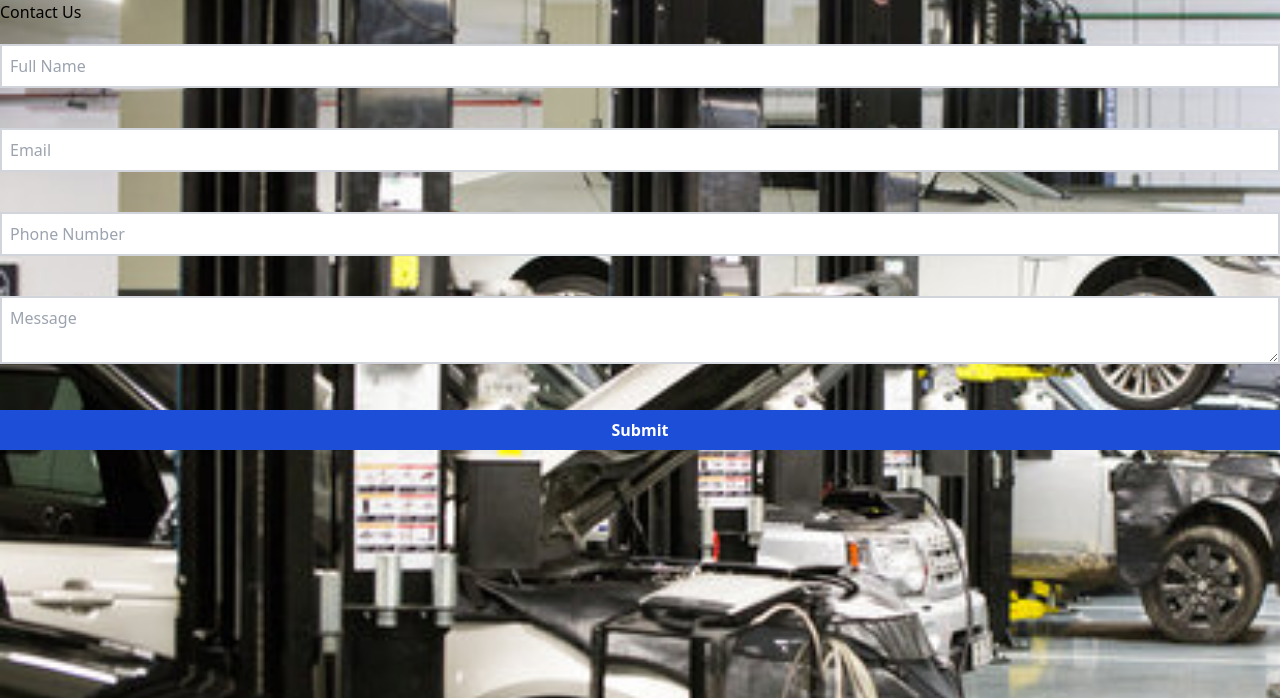
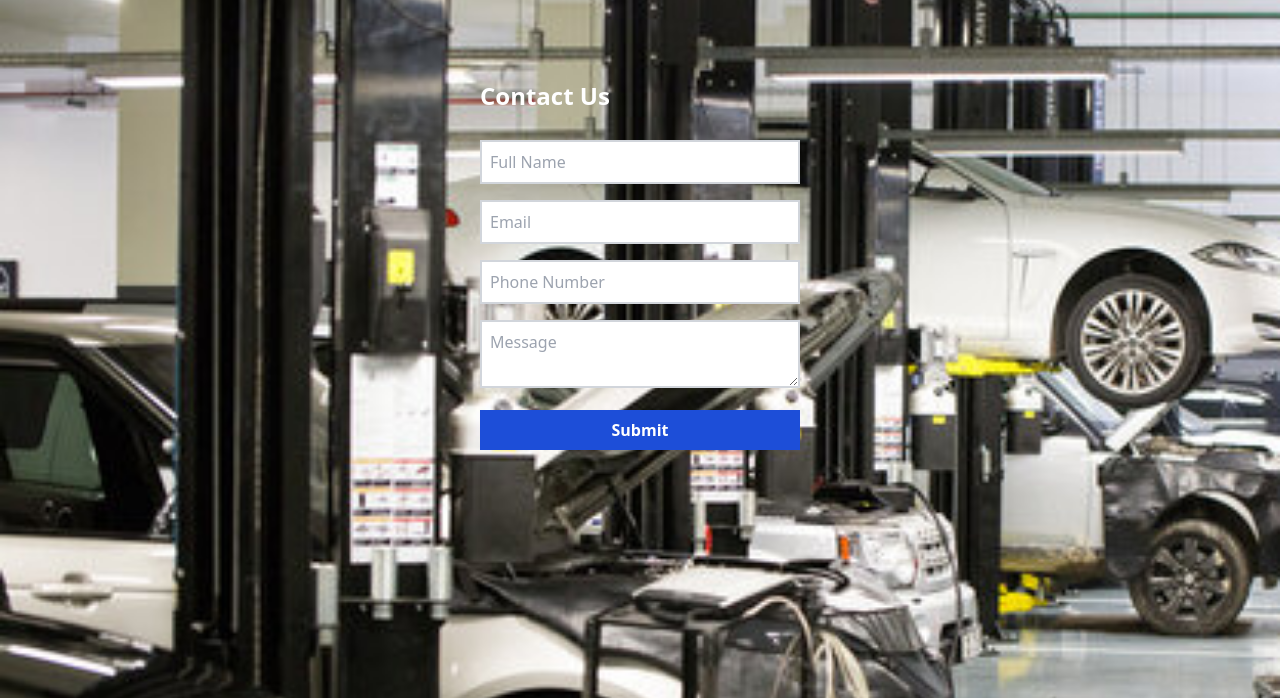
Before and after one commit to KooSL/Garage-Management, a PHP site: page /contact.php in a window 1280 px wide. Shown: the part 55-753 px from the top of the page. Run offline with PHP 8.4, Linux system fonts and the light colour scheme; some libraries are stand-ins or nearby versions.

Commit message:
Add files via upload

```diff
--- a/contact.php
+++ b/contact.php
@@ -2,26 +2,21 @@
 
 <body class="bg-[url('image/background.png')] bg-cover bg-no-repeat">
 
-
-
-<div class="">
+<div class="w-80 mx-auto my-20">
     <form action="" method="POST">
-        <p>Contact Us</p>
-        <input type="text" class="w-full p-2 my-5 border-2 border-gray-300" name="cntname" placeholder="Full Name">
-        <input type="email" class="w-full p-2 my-5 border-2 border-gray-300" name="cntemail" placeholder="Email">
-        <input type="text" class="w-full p-2 my-5 border-2 border-gray-300" name="cntphone" placeholder="Phone Number">
-        <textarea type="text" class="w-full p-2 my-5 border-2 border-gray-300" name="cntmessage" placeholder="Message"></textarea>
-        <input type="submit" name="submit" class="w-full p-2 my-5 bg-blue-700 text-white font-bold"></input>
+        <p class="text-white text-2xl font-bold mb-5">Contact Us</p>
+        <input type="text" class="w-full p-2 my-2 border-2 border-gray-300" name="cntname" placeholder="Full Name" required>
+        <input type="email" class="w-full p-2 my-2 border-2 border-gray-300" name="cntemail" placeholder="Email" required>
+        <input type="text" class="w-full p-2 my-2 border-2 border-gray-300" name="cntphone" placeholder="Phone Number">
+        <textarea type="text" class="w-full p-2 my-2 border-2 border-gray-300" name="cntmessage" placeholder="Message" required></textarea>
+        <input type="submit" name="submit" class="w-full p-2 my-2 bg-blue-700 text-white font-bold cursor-pointer hover:bg-gray-600" value="Submit">
     </form>
 </div>
 
 </body>
 
 
-
-
 <?php include 'includes/footer.php'; ?>
-
 
 <?php
 if(isset($_POST['submit'])){
@@ -35,7 +30,7 @@ if(isset($_POST['submit'])){
     $result = mysqli_query($conn, $qry);
     include 'includes/closeconnection.php';
     if($result){
-        echo "<script>alert('Submited Successfully');
+        echo "<script>alert('Submitted Successfully');
             window.location.href = 'contact.php';
             </script>";
     }else{
```
Also changed, not shown: about.php (+13 -0 lines).
